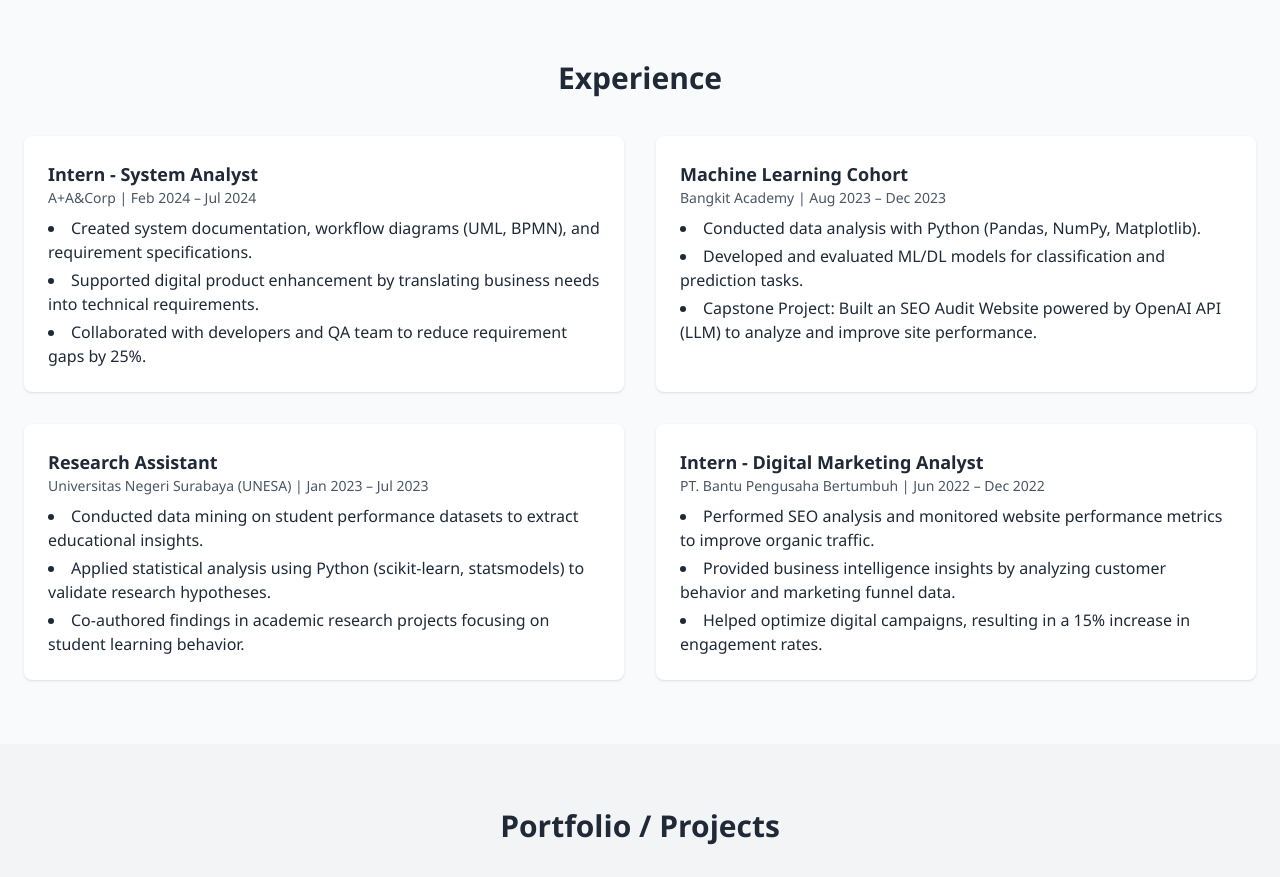
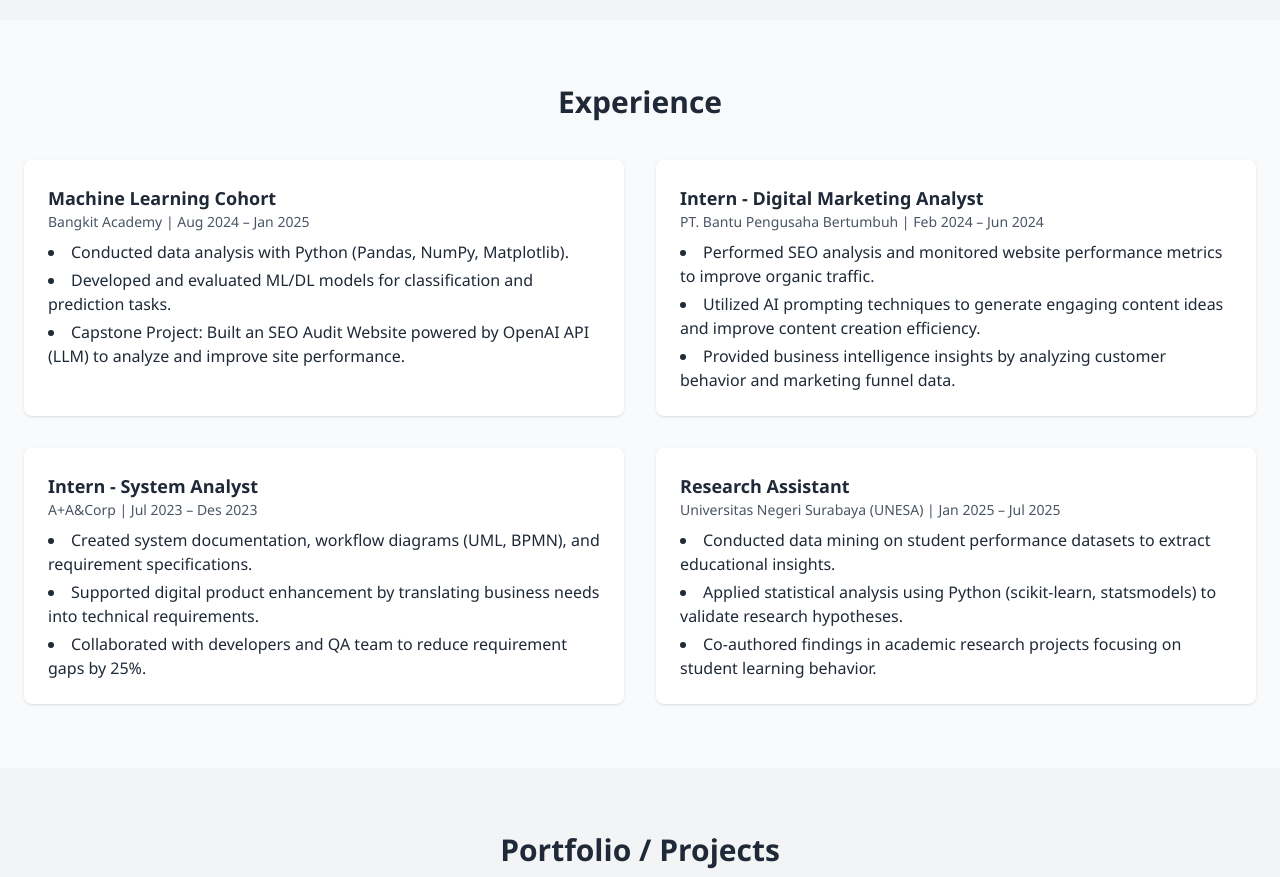
Before and after one commit to lintangiqhtiar/portofolio, a plain HTML site: page index.html in a window 1280 px wide. Shown: the part 1600-2477 px from the top of the page. Drawn offline with nearby package versions, Linux system fonts and the light colour scheme.

Commit message:
update index.htm and folder img

```diff
--- a/index.html
+++ b/index.html
@@ -4,6 +4,7 @@
   <meta charset="UTF-8" />
   <meta name="viewport" content="width=device-width, initial-scale=1.0"/>
   <title>Lintang Iqhtiar D.M | Portfolio</title>
+  <link rel="icon" type="image/x-icon" href="img/favicon.ico" />
 
   <!-- Tailwind -->
   <script src="https://cdn.tailwindcss.com"></script>
@@ -58,10 +59,10 @@
   <section id="about" class="container mx-auto py-16 px-6" data-aos="fade-up">
     <h2 class="text-3xl font-bold text-center mb-8">About Me</h2>
     <p class="text-center max-w-2xl mx-auto">
-      I am a motivated analyst with experience in creating dashboards, analyzing datasets, and designing system workflows. Skilled in translating business requirements into technical documentation and presenting insights through visualization tools.
+      I am an AI enthusiast and data-driven analyst with expertise in dashboard development, dataset analysis, and workflow design. Proficient in transforming business requirements into technical documentation and delivering insights using visualization and machine learning tools.
     </p>
     <div class="text-center mt-6">
-      <a href="https://drive.google.com/file/d/16V87yk-j1QeDMIJ2beLULtqMw98e0usD/view?usp=drive_link" target="_blank" class="bg-blue-600 text-white px-5 py-2 rounded-lg shadow hover:bg-blue-700">Download CV</a>
+      <a href="https://drive.google.com/file/d/1nN4WPsyQtYqhrgF_KftJMCrZHJJg5CRi/view?usp=sharing" target="_blank" class="bg-blue-600 text-white px-5 py-2 rounded-lg shadow hover:bg-blue-700">Download CV</a>
     </div>
   </section>
 
@@ -110,10 +111,32 @@
   <h2 class="text-3xl font-bold text-center mb-10">Experience</h2>
   <div class="grid md:grid-cols-2 gap-8">
 
+    <!-- Bangkit Academy -->
+    <div class="bg-white dark:bg-gray-700 p-6 rounded-lg shadow">
+      <h3 class="font-bold text-lg">Machine Learning Cohort</h3>
+      <p class="text-sm text-gray-600 dark:text-gray-300">Bangkit Academy | Aug 2024 – Jan 2025</p>
+      <ul class="list-disc list-inside mt-2 space-y-1">
+        <li>Conducted data analysis with Python (Pandas, NumPy, Matplotlib).</li>
+        <li>Developed and evaluated ML/DL models for classification and prediction tasks.</li>
+        <li>Capstone Project: Built an SEO Audit Website powered by OpenAI API (LLM) to analyze and improve site performance.</li>
+      </ul>
+    </div>
+
+    <!-- Digital Marketing Intern -->
+    <div class="bg-white dark:bg-gray-700 p-6 rounded-lg shadow">
+      <h3 class="font-bold text-lg">Intern - Digital Marketing Analyst</h3>
+      <p class="text-sm text-gray-600 dark:text-gray-300">PT. Bantu Pengusaha Bertumbuh | Feb 2024 – Jun 2024</p>
+      <ul class="list-disc list-inside mt-2 space-y-1">
+        <li>Performed SEO analysis and monitored website performance metrics to improve organic traffic.</li>
+        <li>Utilized AI prompting techniques to generate engaging content ideas and improve content creation efficiency.</li>
+        <li>Provided business intelligence insights by analyzing customer behavior and marketing funnel data.</li>
+      </ul>
+    </div>
+
     <!-- System Analyst Intern -->
     <div class="bg-white dark:bg-gray-700 p-6 rounded-lg shadow">
       <h3 class="font-bold text-lg">Intern - System Analyst</h3>
-      <p class="text-sm text-gray-600 dark:text-gray-300">A+A&Corp | Feb 2024 – Jul 2024</p>
+      <p class="text-sm text-gray-600 dark:text-gray-300">A+A&Corp | Jul 2023 – Des 2023</p>
       <ul class="list-disc list-inside mt-2 space-y-1">
         <li>Created system documentation, workflow diagrams (UML, BPMN), and requirement specifications.</li>
         <li>Supported digital product enhancement by translating business needs into technical requirements.</li>
@@ -121,36 +144,14 @@
       </ul>
     </div>
 
-    <!-- Bangkit Academy -->
-    <div class="bg-white dark:bg-gray-700 p-6 rounded-lg shadow">
-      <h3 class="font-bold text-lg">Machine Learning Cohort</h3>
-      <p class="text-sm text-gray-600 dark:text-gray-300">Bangkit Academy | Aug 2023 – Dec 2023</p>
-      <ul class="list-disc list-inside mt-2 space-y-1">
-        <li>Conducted data analysis with Python (Pandas, NumPy, Matplotlib).</li>
-        <li>Developed and evaluated ML/DL models for classification and prediction tasks.</li>
-        <li>Capstone Project: Built an SEO Audit Website powered by OpenAI API (LLM) to analyze and improve site performance.</li>
-      </ul>
-    </div>
-
     <!-- Research Assistant -->
     <div class="bg-white dark:bg-gray-700 p-6 rounded-lg shadow">
       <h3 class="font-bold text-lg">Research Assistant</h3>
-      <p class="text-sm text-gray-600 dark:text-gray-300">Universitas Negeri Surabaya (UNESA) | Jan 2023 – Jul 2023</p>
+      <p class="text-sm text-gray-600 dark:text-gray-300">Universitas Negeri Surabaya (UNESA) | Jan 2025 – Jul 2025</p>
       <ul class="list-disc list-inside mt-2 space-y-1">
         <li>Conducted data mining on student performance datasets to extract educational insights.</li>
         <li>Applied statistical analysis using Python (scikit-learn, statsmodels) to validate research hypotheses.</li>
         <li>Co-authored findings in academic research projects focusing on student learning behavior.</li>
-      </ul>
-    </div>
-
-    <!-- Digital Marketing Intern -->
-    <div class="bg-white dark:bg-gray-700 p-6 rounded-lg shadow">
-      <h3 class="font-bold text-lg">Intern - Digital Marketing Analyst</h3>
-      <p class="text-sm text-gray-600 dark:text-gray-300">PT. Bantu Pengusaha Bertumbuh | Jun 2022 – Dec 2022</p>
-      <ul class="list-disc list-inside mt-2 space-y-1">
-        <li>Performed SEO analysis and monitored website performance metrics to improve organic traffic.</li>
-        <li>Provided business intelligence insights by analyzing customer behavior and marketing funnel data.</li>
-        <li>Helped optimize digital campaigns, resulting in a 15% increase in engagement rates.</li>
       </ul>
     </div>
 
```
Also changed, not shown: img/favicon.ico (added), img/favicon.png (added).
